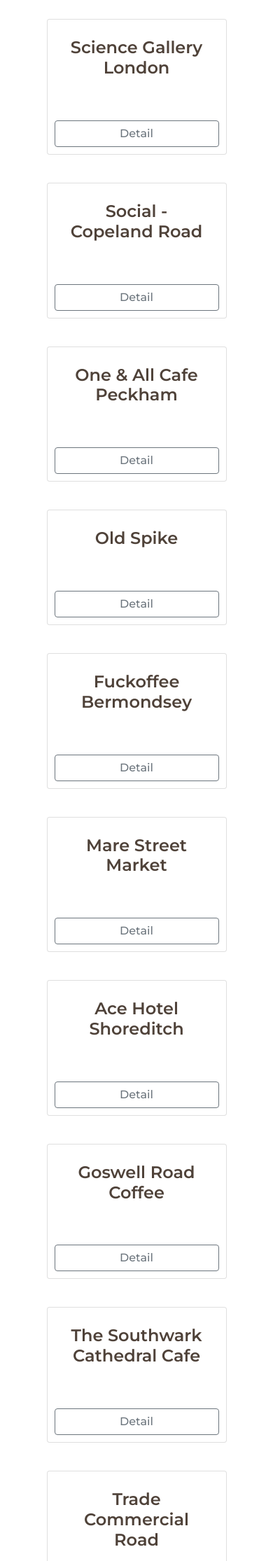
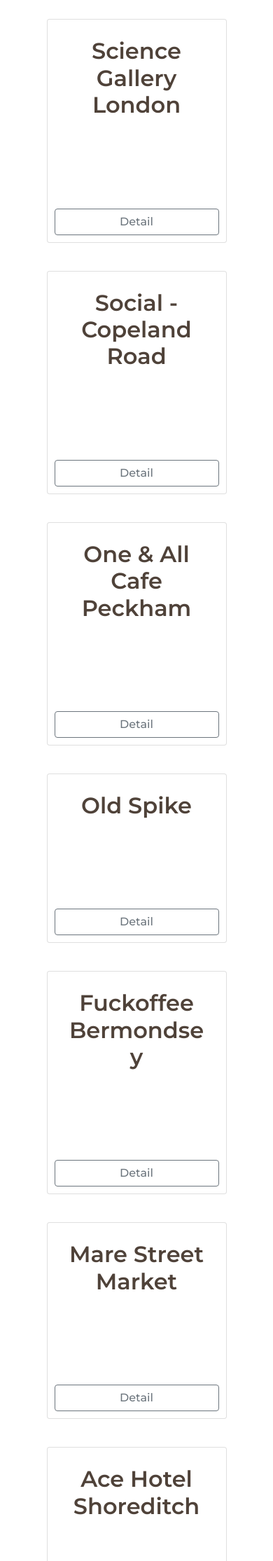
Before and after one commit to chia9322/cafe-tour, a Flask app: page / in a window 390 px wide. Shown: the part 72-2302 px from the top of the page at 70% size. Run offline with Flask 2, Linux system fonts and the light colour scheme; data comes from the database, SQL or seed files in the repository; some libraries are stand-ins or nearby versions.

Commit message:
Modify font size on phone (max-width: 750px)

```diff
--- a/static/css/styles.css
+++ b/static/css/styles.css
@@ -83,7 +83,6 @@
 #footer {
   text-align: center;
   color: white;
-
 }
 
 .social-icon {
@@ -98,8 +97,8 @@
 
 
 /* Query */
-@media (max-width: 1028px) {
-  h1, h2, h3, h4, h5, h6, p, a {
-    font-size: 150%;
+@media (max-width: 750px) {
+  h1, h2, h3, h4, h5, h6, p, a, i{
+    font-size: 200%;
   }
 }
--- a/templates/index.html
+++ b/templates/index.html
@@ -33,6 +33,10 @@
             <div class="card-body">
               <h6 class="card-title">{{cafe.name}}</h6>
 
+
+              <div class="row">
+
+                <div class="col-12 col-lg-6">
                   {% if cafe.has_wifi : %}
                     <i class="far fa-wifi cafe-icon icon-available"></i>
                   {% else : %}
@@ -43,6 +47,9 @@
                   {% else : %}
                     <i class="far fa-plug cafe-icon"></i>
                   {% endif %}
+                </div>
+
+                <div class="col-12 col-lg-6">
                   {% if cafe.can_take_calls : %}
                     <i class="far fa-phone cafe-icon icon-available"></i>
                   {% else : %}
@@ -53,6 +60,9 @@
                   {% else : %}
                     <i class="far fa-toilet cafe-icon"></i>
                   {% endif %}
+                </div>
+
+              </div>
 
             </div>
             <div class="d-grid gap-2">
```
Lines whose indentation alone changed are shown as unchanged.
